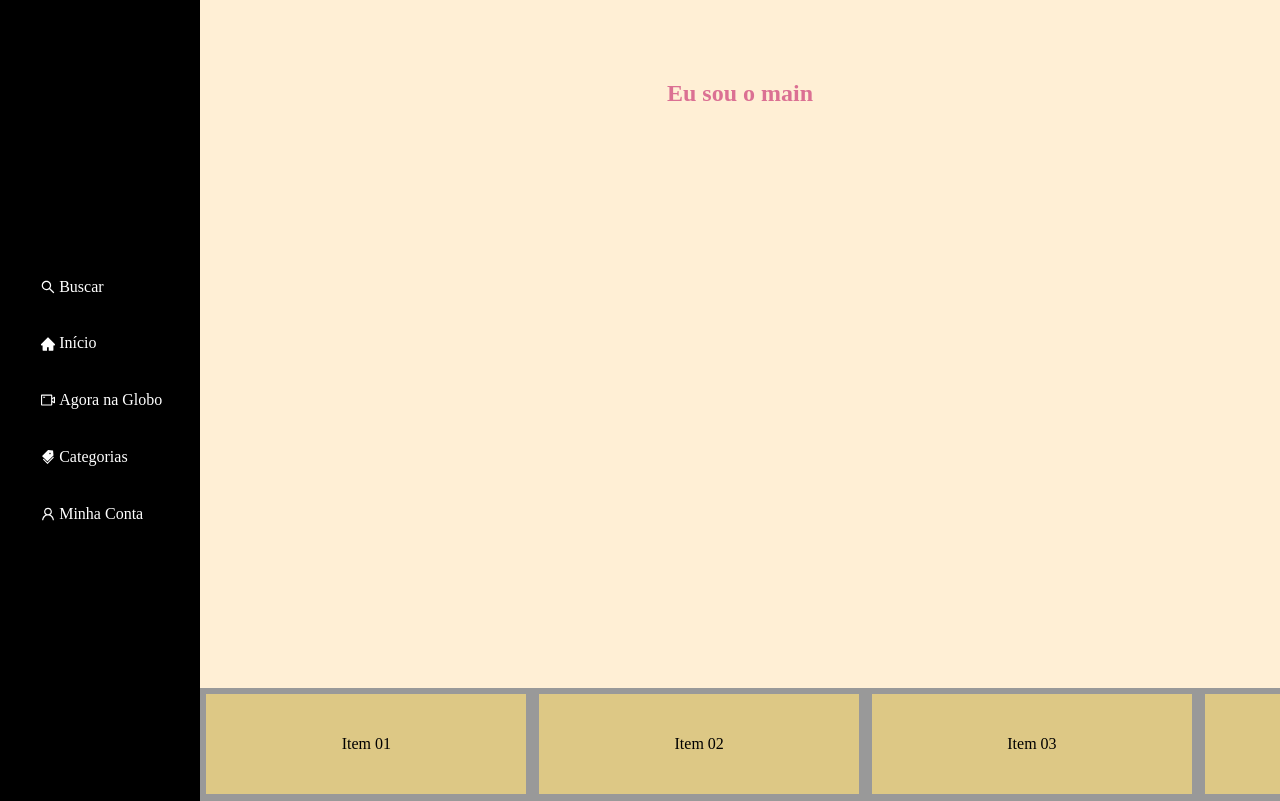
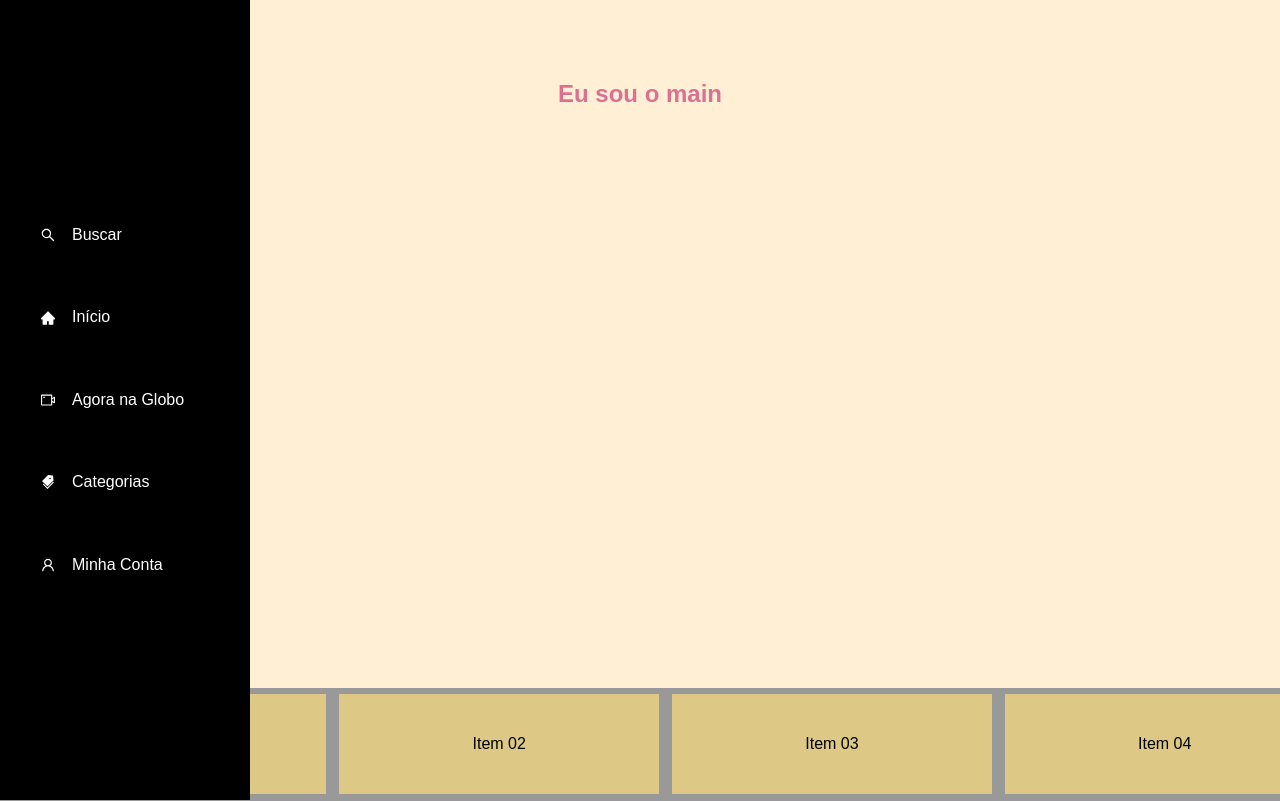
Before and after one commit to christian-de-ornellas/smarttv-exam, a React (Create React App) app: page / in a window 1280 px wide. Built offline with nearby package versions, Linux system fonts and the light colour scheme.

Commit message:
Menu interativo criado.

```diff
--- a/src/App.tsx
+++ b/src/App.tsx
@@ -1,22 +1,20 @@
-import React from "react"
+import React, { useState } from "react"
 import Main from "./pages/Main"
 import Navigation from "./components/Navigation"
 import Slider from "./components/Slider"
-import styled from "styled-components"
-
-const Container = styled.div`
-    display: grid;
-    grid-template-columns: 200px 11fr;
-    grid-template-rows: auto;
-    grid-template-areas:
-        "nav main"
-        "nav aside";
-`
+import { Container } from "./styles"
 
 const App: React.FC = () => {
+    const [showMenu, setShowMenu] = useState(false)
+
+    const handleEnterMenu = () => setShowMenu(false)
+    const handleLeaveMenu = () => setShowMenu(true)
+
     return (
         <Container>
-            <Navigation />
+            <div onMouseEnter={handleEnterMenu} onMouseLeave={handleLeaveMenu}>
+                <Navigation show={showMenu} />
+            </div>
             <Main />
             <Slider />
         </Container>
--- a/src/components/Navigation/index.tsx
+++ b/src/components/Navigation/index.tsx
@@ -2,7 +2,16 @@ import React from "react"
 import { AiOutlineSearch, AiFillHome, AiOutlineVideoCamera, AiFillTags, AiOutlineUser } from "react-icons/ai"
 import { Navbar, Nav, Item } from "./styles"
 
-const Navigation: React.FC = () => {
+interface Props {
+    show: boolean
+}
+
+const Navigation = (props: Props) => {
+    const { show } = props
+    if (show === false) {
+        Navbar.defaultProps = {
+            theme: { showMenu: "250px" },
+        }
         return (
             <Navbar>
                 <Nav>
@@ -27,6 +36,30 @@ const Navigation: React.FC = () => {
                 </Nav>
             </Navbar>
         )
+    } else {
+        Navbar.defaultProps = {
+            theme: { showMenu: "100px" },
+        }
+        return (
+            <Navbar>
+                <Nav>
+                    <AiOutlineSearch />
+                </Nav>
+                <Nav>
+                    <AiFillHome />
+                </Nav>
+                <Nav>
+                    <AiOutlineVideoCamera />
+                </Nav>
+                <Nav>
+                    <AiFillTags />
+                </Nav>
+                <Nav>
+                    <AiOutlineUser />
+                </Nav>
+            </Navbar>
+        )
+    }
 }
 
 export default Navigation
--- a/src/components/Navigation/styles.tsx
+++ b/src/components/Navigation/styles.tsx
@@ -2,9 +2,14 @@ import styled from "styled-components"
 
 export const Navbar = styled.nav`
     background: #000;
-    grid-area: nav;
-    display: grid;
+    width: ${(props) => props.theme.showMenu};
+    height: 100vh;
+    display: flex;
+    flex-direction: column;
+    justify-content: center;
     align-content: center;
+    position: absolute;
+    transition: all linear 0.2s;
 `
 export const Nav = styled.ul`
     list-style: none;
@@ -12,9 +17,18 @@ export const Nav = styled.ul`
     display: flex;
     align-content: center;
     align-items: center;
+
+    &:hover {
+        background: #999;
+        cursor: pointer;
+    }
 `
 
 export const Item = styled.li`
     color: #fff;
     padding: 0.2rem;
+    display: flex;
+    align-items: center;
+    padding: 1rem;
+    padding-right: 0.5rem;
 `
--- /dev/null
+++ b/src/styles.tsx
@@ -0,0 +1,6 @@
+import styled from "styled-components"
+export const Container = styled.div`
+    display: flex;
+    flex-direction: column;
+    font-family: Arial;
+`
```
Lines whose indentation alone changed are shown as unchanged.
